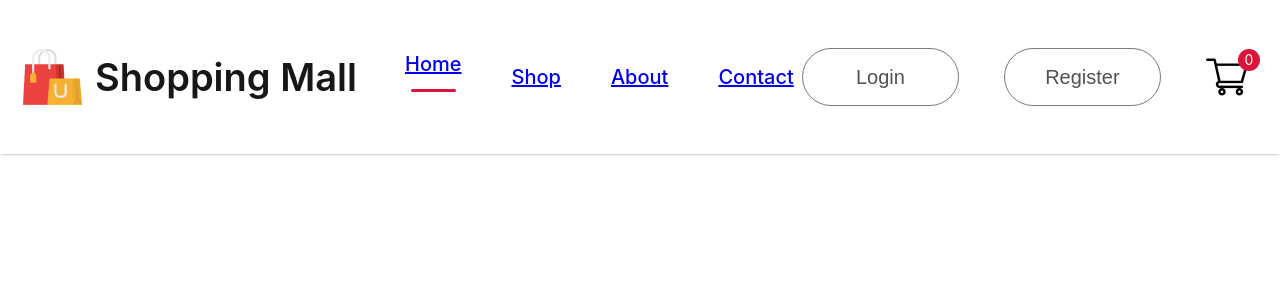
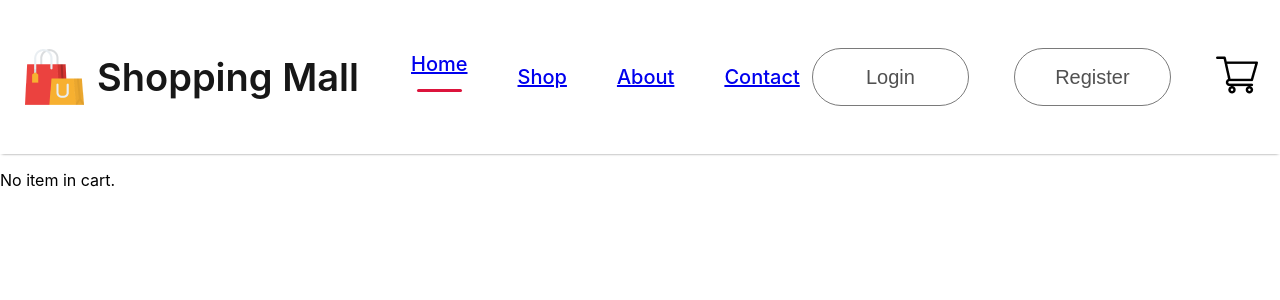
Before and after one commit to GathogoG/shopping-mall, a React (Create React App) app: page /cart in a window 1280 px wide. Shown: the top 300 px of the page. Built offline with nearby package versions, Linux system fonts and the light colour scheme.

Commit message:
added the cart route

```diff
--- a/src/App.js
+++ b/src/App.js
@@ -7,6 +7,7 @@ import Navbar from './Components/Navbar';
 import Login from './Pages/Login';
 import Register from './Pages/Register';
 import Shop from './Components/Shop';
+import Cart from './Components/cart';
 import './App.css';
 
 
@@ -22,6 +23,7 @@ function App() {
           <Route path="/contact" element={<Contact />} />
           <Route path="/login" element={<Login />} />
           <Route path="/register" element={<Register />} />
+          <Route path="/cart" element={<Cart />} />
         </Routes>
       </div>
     </Router>
--- a/src/Components/Navbar.jsx
+++ b/src/Components/Navbar.jsx
@@ -39,8 +39,10 @@ const Navbar = () => {
         <Link to="/register">
         <button>Register</button>
         </Link>
-        <img src={cart_icon} alt="cart icon" />
-        <div className="nav-cart-count">0</div>
+        <Link to="/cart">
+          <img src={cart_icon} alt="cart icon" />
+        </Link>
+
       </div>
     </div>
   );
--- a/src/Components/Shop.jsx
+++ b/src/Components/Shop.jsx
@@ -1,10 +1,12 @@
 import React, { useState, useEffect } from 'react';
+import { useNavigate } from 'react-router-dom';
 import './Shop.css';  // Assuming you have a CSS file for styling
 
 function Shop() {
   const [items, setItems] = useState([]);
   const [loading, setLoading] = useState(true);
   const [error, setError] = useState(null);
+  const navigate = useNavigate();
 
   useEffect(() => {
     fetch('https://shopping-backend-wlu9.onrender.com/products')
@@ -30,6 +32,10 @@ function Shop() {
       });
   }, []);
 
+  const handleAddToCart = (item) => {
+    navigate('/cart', { state: { item } });
+  };
+
   if (loading) {
     return <div>Loading...</div>;
   }
@@ -48,7 +54,7 @@ function Shop() {
             <p className="card-price">${item.price.toFixed(2)}</p>
             <p className="card-description">{item.description}</p>
             <p className="card-stock">Stock: {item.stock_quantity}</p>
-            <button className="card-button">Add to Cart</button>
+            <button className="card-button" onClick={() => handleAddToCart(item)}>Add to Cart</button>
           </div>
         </div>
       ))}
--- /dev/null
+++ b/src/Components/cart.jsx
@@ -0,0 +1,25 @@
+import React from 'react';
+import { useLocation } from 'react-router-dom';
+
+function Cart() {
+  const location = useLocation();
+  const item = location.state?.item;
+
+  return (
+    <div>
+      {item ? (
+        <div>
+          <h2>{item.name}</h2>
+          <img src={item.image_url} alt={item.description} />
+          <p>{item.description}</p>
+          <p>${item.price.toFixed(2)}</p>
+          <p>Stock: {item.stock_quantity}</p>
+        </div>
+      ) : (
+        <p>No item in cart.</p>
+      )}
+    </div>
+  );
+}
+
+export default Cart;
```
